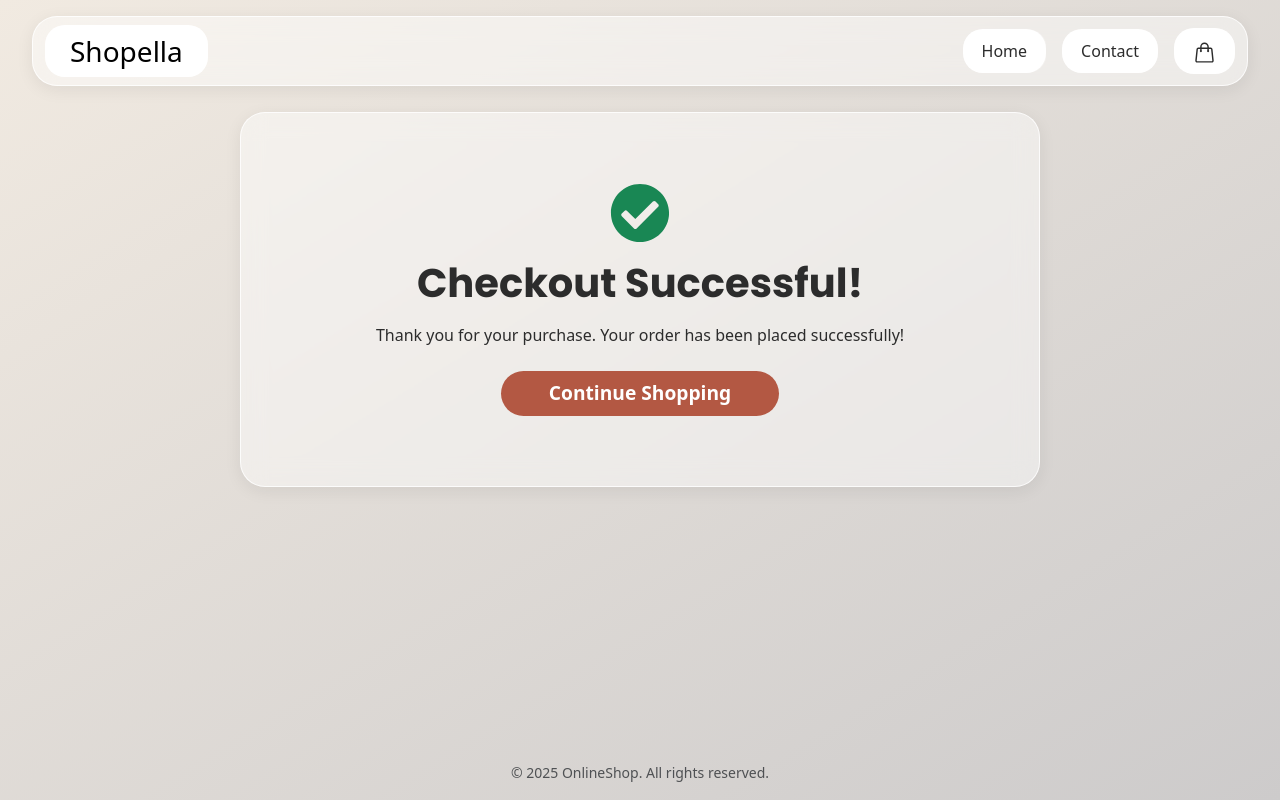
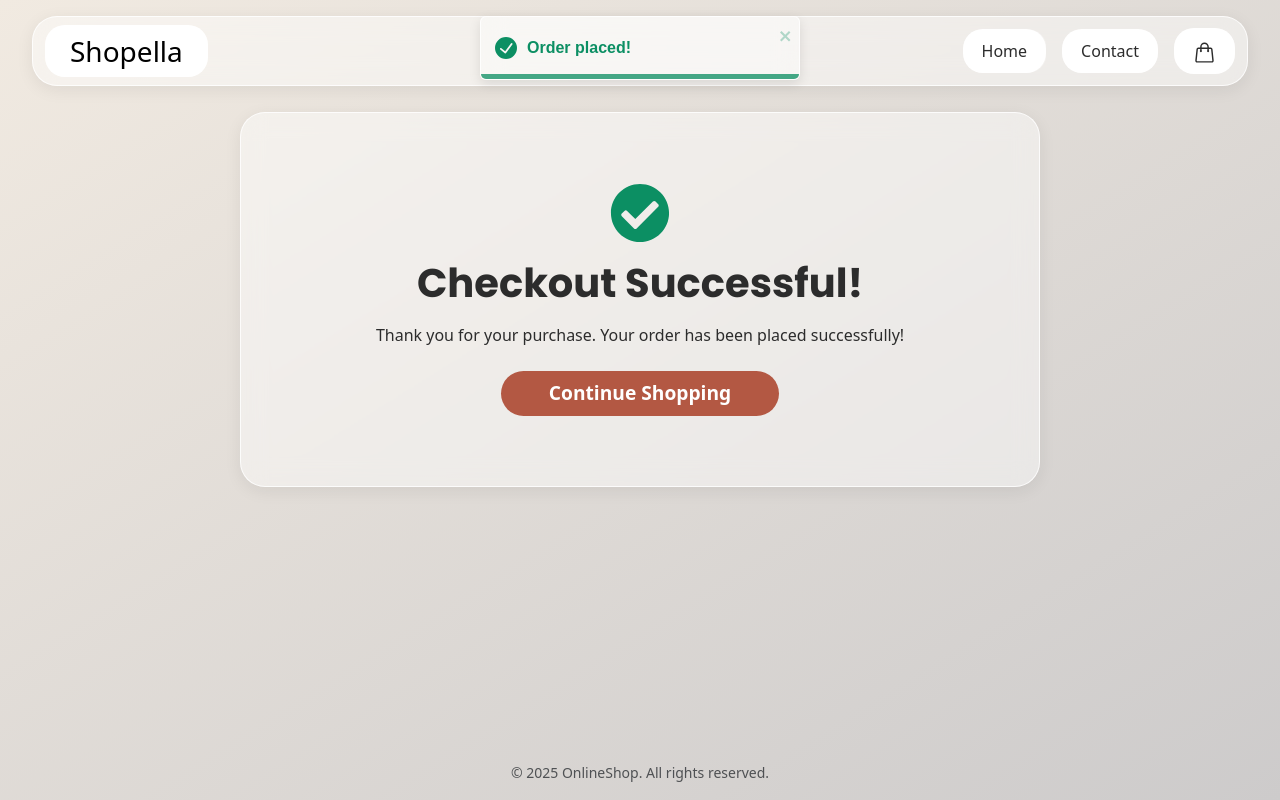
Before and after one commit to NoroffFEU/jsfw-2025-v1-javascript-frameworks-ca, a React (Create React App) app: page /checkout-success in a window 1280 px wide. Built offline with nearby package versions, Linux system fonts and the light colour scheme.

Commit message:
install toastify and add custom css class styling on all toasts

```diff
--- a/package.json
+++ b/package.json
@@ -23,6 +23,7 @@
     "react-icons": "^5.5.0",
     "react-router-dom": "^7.9.4",
     "react-scripts": "5.0.1",
+    "react-toastify": "^11.0.5",
     "typescript": "^5.9.3",
     "web-vitals": "^2.1.4",
     "yup": "^1.7.1",
--- a/src/App.tsx
+++ b/src/App.tsx
@@ -6,14 +6,15 @@ import ProductDetail from "./pages/ProductDetail";
 import Contact from "./pages/Contact";
 import Cart from "./pages/Cart";
 import CheckoutSuccess from "./pages/CheckoutSuccess";
-import { Toaster } from "react-hot-toast";
+import { ToastContainer } from "react-toastify";
+import "react-toastify/dist/ReactToastify.css";
 
 const App = () => {
   return (
     <div className="d-flex flex-column min-vh-100">
       <Header />
       <main className="flex-grow-1 container-fluid">
-        <Toaster position="top-center" />
+        <ToastContainer position="top-center" />
         <Routes>
           <Route path="/" element={<Home />} />
           <Route path="/product/:id" element={<ProductDetail />} />
--- a/src/index.tsx
+++ b/src/index.tsx
@@ -1,5 +1,6 @@
 import ReactDOM from "react-dom/client";
 import "./styles/index.css";
+import "./styles/toasts.css";
 import App from "./App";
 import { BrowserRouter } from "react-router-dom";
 import "bootstrap/dist/css/bootstrap.min.css";
--- a/src/pages/Cart.tsx
+++ b/src/pages/Cart.tsx
@@ -2,7 +2,7 @@ import { useCartStore } from "../store/useCartStore";
 import { Link, useNavigate } from "react-router-dom";
 import { FaTrashAlt } from "react-icons/fa";
 import "../styles/cart.css";
-import toast from "react-hot-toast";
+import { toast } from "react-toastify";
 
 const Cart = () => {
   const cart = useCartStore((state) => state.cart);
@@ -77,7 +77,9 @@ const Cart = () => {
                 className="trash-btn mb-1"
                 onClick={() => {
                   removeFromCart(item.id);
-                  toast.error("Removed from cart");
+                  toast.success("Removed from cart", {
+                    className: "toast-success",
+                  });
                 }}
               >
                 <FaTrashAlt />
@@ -94,7 +96,9 @@ const Cart = () => {
           className="clear-btn fw-bold"
           onClick={() => {
             clearCart();
-            toast.success("Cart cleared!");
+            toast.success("Cart cleared!", {
+              className: "toast-success",
+            });
           }}
         >
           Clear Cart
--- a/src/pages/CheckoutSuccess.tsx
+++ b/src/pages/CheckoutSuccess.tsx
@@ -3,10 +3,12 @@ import { useNavigate } from "react-router-dom";
 import { FaCheckCircle } from "react-icons/fa";
 import { useCartStore } from "../store/useCartStore";
 import "../styles/success.css";
-import toast from "react-hot-toast";
+import { toast } from "react-toastify";
 
 const CheckoutSuccess = () => {
-  toast.success("Order placed!");
+  toast.success("Order placed!", {
+    className: "toast-success",
+  });
   const clearCart = useCartStore((state) => state.clearCart);
   const navigate = useNavigate();
 
@@ -16,7 +18,7 @@ const CheckoutSuccess = () => {
 
   return (
     <div className="glass-container checkout-success d-flex flex-column justify-content-center align-items-center text-center">
-      <FaCheckCircle className="text-success mb-3" />
+      <FaCheckCircle className="icon-success mb-3" />
       <h1 className="fw-bold mb-3">Checkout Successful!</h1>
       <p className="mb-4">
         Thank you for your purchase. Your order has been placed successfully!
--- a/src/pages/Contact.tsx
+++ b/src/pages/Contact.tsx
@@ -3,7 +3,7 @@ import { yupResolver } from "@hookform/resolvers/yup";
 import { ContactForm } from "../interfaces/contact";
 import { contactSchema } from "../validation/contactSchema";
 import "../styles/contact.css";
-import toast from "react-hot-toast";
+import { toast } from "react-toastify";
 
 /**
  * Contact Page
@@ -27,12 +27,16 @@ const Contact = () => {
 
   // Handle form submission
   const onSubmit: SubmitHandler<ContactForm> = (data) => {
-    toast.success("Message sent successfully!");
+    toast.success("Message sent successfully!", {
+      className: "toast-success",
+    });
     reset();
   };
 
   const onError = () => {
-    toast.error("Please fix the errors and try again.");
+    toast.error("Please complete all required fields", {
+      className: "toast-error",
+    });
   };
 
   return (
--- a/src/pages/ProductDetail.tsx
+++ b/src/pages/ProductDetail.tsx
@@ -4,7 +4,7 @@ import { Product } from "../interfaces/product";
 import { useCartStore } from "../store/useCartStore";
 import { FaStar } from "react-icons/fa";
 import "../styles/products.css";
-import toast from "react-hot-toast";
+import { toast } from "react-toastify";
 
 /**
  * ProductDetail Component
@@ -56,7 +56,9 @@ const ProductDetail = () => {
       quantity: 1,
       image: product.image?.url,
     });
-    toast.success("Added to cart!");
+    toast.success("Added to cart!", {
+      className: "toast-success",
+    });
   };
 
   return (
--- a/src/styles/index.css
+++ b/src/styles/index.css
@@ -3,7 +3,7 @@
   --color-secondary: #cdcbcb;
   --color-accent: #b35843;
   --color-text: #2c2c2c;
-  --color-success: #10b981;
+  --color-success: #0c8f63;
   --color-error: #da3d3d;
 
   --font-body: "Inter", sans-serif;
--- a/src/styles/success.css
+++ b/src/styles/success.css
@@ -4,8 +4,9 @@
   padding: 70px 0;
 }
 
-.text-success {
+.icon-success {
   font-size: 60px;
+  color: var(--color-success) !important;
 }
 
 .navigate-btn {
--- /dev/null
+++ b/src/styles/toasts.css
@@ -0,0 +1,37 @@
+.toast-success {
+  color: var(--color-success) !important;
+  font-weight: 600;
+  background: var(--glass-bg) !important;
+  backdrop-filter: blur(12px);
+  -webkit-backdrop-filter: blur(12px);
+  border: 1px solid var(--glass-border) !important;
+  box-shadow: 0 4px 17px rgba(0, 0, 0, 0.07);
+  transition: all 0.3s ease;
+}
+
+.toast-success svg {
+  fill: var(--color-success) !important;
+}
+
+.Toastify__progress-bar--success {
+  background: var(--color-success) !important;
+}
+
+.toast-error {
+  color: var(--color-error) !important;
+  font-weight: 600;
+  background: var(--glass-bg) !important;
+  backdrop-filter: blur(12px);
+  -webkit-backdrop-filter: blur(12px);
+  border: 1px solid var(--glass-border) !important;
+  box-shadow: 0 4px 17px rgba(0, 0, 0, 0.07);
+  transition: all 0.3s ease;
+}
+
+.toast-error svg {
+  fill: var(--color-error) !important;
+}
+
+.Toastify__progress-bar--error {
+  background: var(--color-error) !important;
+}
```
Also changed, not shown: 1 other file (tests, documents, lock files or other folders).
